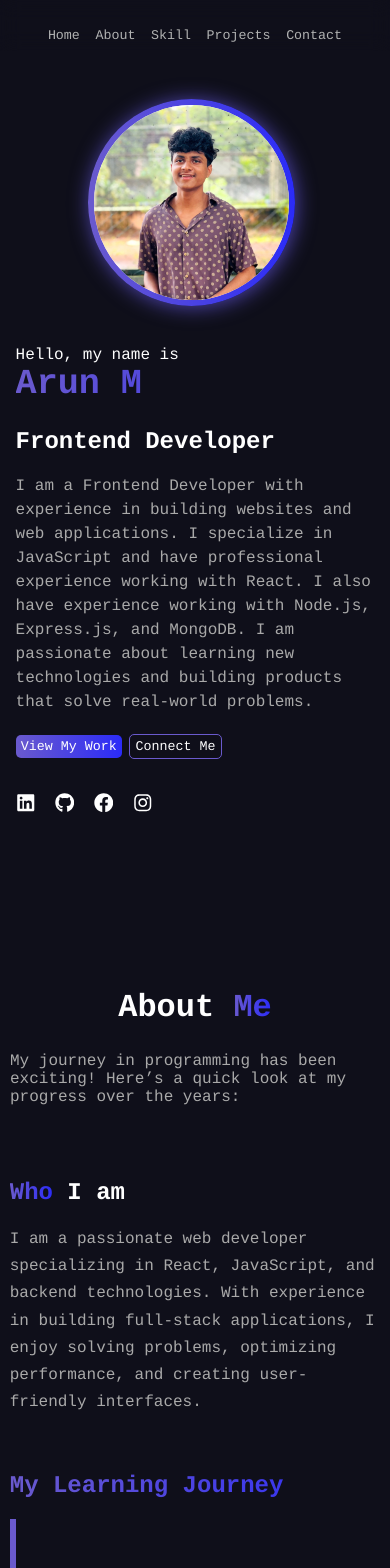
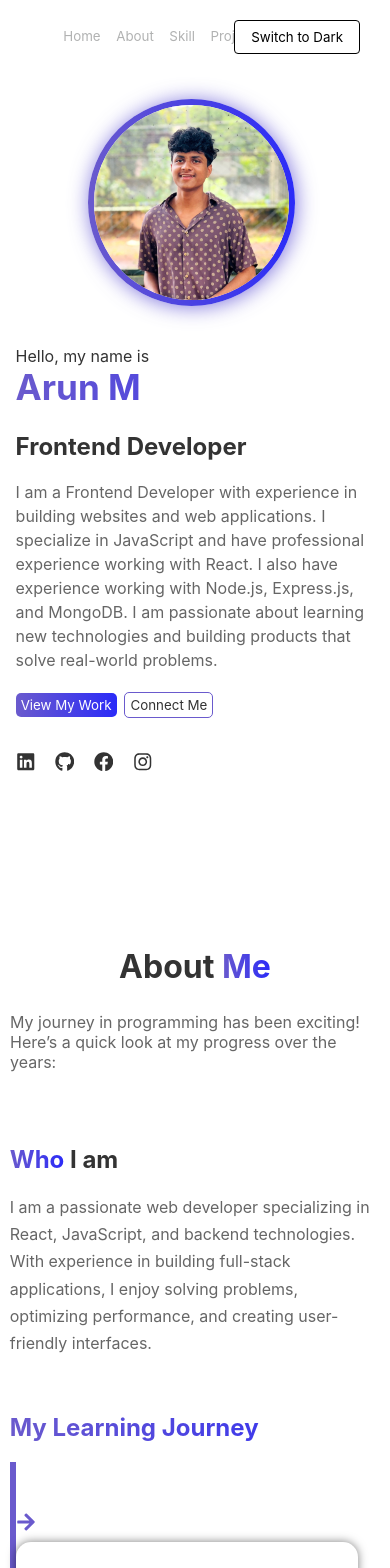
Before and after one commit to Arunitdy/portfolio-2.0, a React (Vite) app in the folder portfolio/: page / in a window 390 px wide. Shown: the top 1568 px of the page. Built offline with nearby package versions, Linux system fonts and the light colour scheme.

Commit message:
feat: add dark mode toggle and improve theme styling in Profile component

```diff
--- a/portfolio/src/All/Profile.css
+++ b/portfolio/src/All/Profile.css
@@ -1,19 +1,43 @@
-.profile {
-    background-color: transparent;
+:root {
+    /* Light Theme */
+    --bg-primary: #ffffff;
+    --bg-secondary: #f5f5f5;
+    --bg-tertiary: #0a0a23;
+    --text-primary: #333333;
+    --text-secondary: #666666;
+    --text-tertiary: #b1b2b2;
+    --gradient-primary: linear-gradient(to right, #6a5acd, rgb(43, 43, 248));
+    --border-primary: #e0e0e0;
+    --accent-color: #6a5acd;
   }
 
-.header{
-    margin: 0 ;
-    width:100%;
-    display:flex;
+  [data-theme="dark"] {
+    /* Dark Theme */
+    --bg-primary: #121212;
+    --bg-secondary: #1e1e1e;
+    --bg-tertiary: #0a0a23;
+    --text-primary: #f5f5f5;
+    --text-secondary: #aaaaaa;
+    --text-tertiary: #b1b2b2;
+    --gradient-primary: linear-gradient(to right, #6a5acd, rgb(43, 43, 248));
+    --border-primary: #444444;
+    --accent-color: #6a5acd;
+  }
+
+  .profile {}
+
+  .header {
+    margin: 0;
+    width: 100%;
+    display: flex;
     align-items: center;
     justify-content: space-between;
     backdrop-filter: blur(10px);
-    background-color:  transparent;
     position: fixed;
     top: 0;
     left: 0;
     z-index: 1000;
+    background-color: var(--bg-primary);
   }
 
   .header h1 {
@@ -23,30 +47,37 @@
     -webkit-background-clip: text;
     -webkit-text-fill-color: transparent;
   }
+
   .menu_ele {
     margin: 1vw;
-    border:none;
+    border: none;
     padding: 1vw;
     color: rgb(177, 178, 178);
     background-color: transparent;
   }
+
   .menu_ele:hover {
      color: #6a5acd;
   }
 
+  .dark_light {
+    margin-inline: 10px;
+    margin-left: auto;
+  }
+
   /* Home */
-
   .Home {
     width: 95%;
     display: grid;
     grid-template-columns: repeat(auto-fit, minmax(300px, 1fr));
-
     gap: 20px;
     margin-top: 10vw;
   }
+
   .Hello {
-    color: white;
+    color: var(--text-primary);
   }
+
   .Home h1 {
     margin-top: 0px;
     font-size: 5vw;
@@ -54,34 +85,42 @@
     -webkit-background-clip: text;
     -webkit-text-fill-color: transparent;
   }
+
   .Home h2 {
-    color: rgb(255, 255, 255);
+    color: var(--text-primary);
   }
+
   .Home_about {
-    width:40vw;
-    color: darkgrey;
+    width: 40vw;
+    color: var(--text-secondary);
     line-height: 1.5;
   }
-.Home_about p{
+
+  .Home_about p {
     margin-left: 0px;
   }
+
   .right {
     display: none;
   }
-.Home_left, .Home_right {
+
+  .Home_left,
+  .Home_right {
     padding: 10px;
-    width:100%;
+    width: 100%;
   }
+
   .Home_left {
     padding-left: 4vw;
   }
+
   .view {
-    margin:  1vw 1vw 1vw 0vw;
+    margin: 1vw 1vw 1vw 0vw;
     padding: 1vw 1.3vw;
     border-radius: 5px;
-    background: linear-gradient(to right, #6a5acd, rgb(43, 43, 248));
+    background: var(--gradient-primary);
     border: none;
-    color: white;
+    color: var(--bg-primary);
   }
 
   .connect {
@@ -89,65 +128,47 @@
     padding: 1vw 1.3vw;
     border-radius: 5px;
     border: 1px solid #6a5acd;
-    background:transparent ;
-    color: white;
+    background: transparent;
+    color: var(--text-primary);
     cursor: pointer;
     transition: all 0.3s ease-in-out;
   }
+
   .connect:hover {
     background: linear-gradient(to right, #6a5acd, rgb(43, 43, 248));
-    color: white;
+    color: var(--bg-primary);
   }
+
   .view:hover {
     border: 1px solid #6a5acd;
     background: transparent;
-    color: white;
+    color: var(--text-primary);
   }
+
   .icon {
     font-size: 2vw;
     margin-top: 30px;
-    color: white;
+    color: var(--text-primary);
     margin-right: 5vw;
   }
+
   .icon:hover {
     color: #6a5acd;
   }
+
   @keyframes shadowMove {
-    0% {
-        box-shadow: 0px 0px 20px rgba(106, 90, 205, 0.8);
+    0% { box-shadow: 0px 0px 20px rgba(106, 90, 205, 0.8); }
+    10% { box-shadow: 8px 8px 22px rgba(43, 43, 248, 0.7); }
+    20% { box-shadow: 12px 0px 25px rgba(106, 90, 205, 0.7); }
+    30% { box-shadow: 8px -8px 22px rgba(43, 43, 248, 0.7); }
+    40% { box-shadow: 0px -12px 25px rgba(106, 90, 205, 0.7); }
+    50% { box-shadow: -8px -8px 22px rgba(43, 43, 248, 0.7); }
+    60% { box-shadow: -12px 0px 25px rgba(106, 90, 205, 0.7); }
+    70% { box-shadow: -8px 8px 22px rgba(43, 43, 248, 0.7); }
+    80% { box-shadow: 0px 12px 25px rgba(106, 90, 205, 0.8); }
+    90% { box-shadow: 8px 8px 22px rgba(43, 43, 248, 0.7); }
+    100% { box-shadow: 0px 0px 20px rgba(106, 90, 205, 0.8); }
   }
-    10% {
-        box-shadow: 8px 8px 22px rgba(43, 43, 248, 0.7);
-    }
-    20% {
-        box-shadow: 12px 0px 25px rgba(106, 90, 205, 0.7);
-    }
-    30% {
-        box-shadow: 8px -8px 22px rgba(43, 43, 248, 0.7);
-    }
-    40% {
-        box-shadow: 0px -12px 25px rgba(106, 90, 205, 0.7);
-    }
-    50% {
-        box-shadow: -8px -8px 22px rgba(43, 43, 248, 0.7);
-    }
-    60% {
-        box-shadow: -12px 0px 25px rgba(106, 90, 205, 0.7);
-    }
-    70% {
-        box-shadow: -8px 8px 22px rgba(43, 43, 248, 0.7);
-    }
-    80% {
-        box-shadow: 0px 12px 25px rgba(106, 90, 205, 0.8);
-    }
-    90% {
-        box-shadow: 8px 8px 22px rgba(43, 43, 248, 0.7);
-    }
-    100% {
-        box-shadow: 0px 0px 20px rgba(106, 90, 205, 0.8);
-    }
-}
-
 
   .Home_right {
     display: flex;
@@ -164,8 +185,8 @@
     justify-content: center;
     border-radius: 50%;
     border: 6px solid transparent;
-    background: linear-gradient(white, white) padding-box,
-                linear-gradient(to right, #6a5acd, rgb(43, 43, 248)) border-box;
+    background: linear-gradient(var(--bg-primary), var(--bg-primary)) padding-box,
+                var(--gradient-primary) border-box;
     animation: shadowMove 7s infinite ease-in-out;
   }
 
@@ -177,7 +198,6 @@
 
 
   /* About */
-
   .About {
     display: flex;
     flex-direction: column;
@@ -185,52 +205,56 @@
     align-items: center;
     margin-top: 140px;
   }
-.About h1{
-    color: rgb(255, 255, 255);
+
+  .About h1 {
+    color: var(--text-primary);
     margin-bottom: 0px;
   }
+
   .About p {
-    color: darkgrey;
-
+    color: var(--text-secondary);
   }
 
-.About h1 span{
-    background: linear-gradient(to right, #6a5acd, rgb(43, 43, 248));
+  .About h1 span {
+    background: var(--gradient-primary);
     -webkit-background-clip: text;
     -webkit-text-fill-color: transparent;
   }
+
   .About_content {
     width: 95%;
     display: grid;
     grid-template-columns: repeat(auto-fit, minmax(300px, 1fr));
-
     gap: 20px;
     margin-top: 7vw;
   }
+
   .WhoIam h2 span {
-    background: linear-gradient(to right, #6a5acd, rgb(43, 43, 248));
+    background: var(--gradient-primary);
     -webkit-background-clip: text;
     -webkit-text-fill-color: transparent;
   }
+
   .WhoIam h2 {
-    color: rgb(255, 255, 255);
+    color: var(--text-primary);
   }
+
   .WhoIam p {
     padding-left: 0px;
     line-height: 1.7;
-    color: darkgrey;
+    color: var(--text-secondary);
     margin-left: 0px;
   }
 
   .skill {
-    margin-top :140px;
+    margin-top: 140px;
   }
+
   /* Footer */
-
   .footer {
-    border-top: .1vw solid white;
-    background: #0a0a23;
-    color: darkgray;
+    border-top: .1vw solid var(--border-primary);
+    background: var(--bg-tertiary);
+    color: var(--text-secondary);
     padding: 40px 0;
   }
 
@@ -242,64 +266,34 @@
     padding: 0 20px;
   }
 
-  .contact-info,
-  .contact-form {
-    width: 48%;
-  }
-
   .contact-info h2,
   .contact-form h2 {
-    color: #6a5acd;
-  }
-
-  .contact-info p {
-    font-size: 14px;
-    line-height: 1.6;
-    margin-left: 0px;
-  }
-
-  .contact-info ul {
-    list-style: none;
-    padding: 0;
-  }
-
-  .contact-info ul li {
-    margin-bottom: 10px;
+    color: var(--accent-color);
   }
 
   .contact-info a {
-    color: #6a5acd;
+    color: var(--accent-color);
     text-decoration: none;
-  }
-
-  .contact-form form {
-    display: flex;
-    flex-direction: column;
   }
 
   .contact-form input,
   .contact-form textarea {
-    background: #222;
+    background: var(--bg-secondary);
     border: none;
     padding: 10px;
     margin-bottom: 10px;
-    color: darkgray;
+    color: var(--text-secondary);
     font-size: 14px;
     width: 100%;
   }
 
-  .contact-form textarea {
-    height: 80px;
-    resize: none;
-  }
-
   .contact-form button {
-    background: #6a5acd;
-    color: white;
+    background: var(--accent-color);
+    color: var(--text-primary);
     border: none;
     width: 140px;
     border-radius: 5px;
-    margin-left:auto;
+    margin-left: auto;
     padding: 5px;
     font-size: 16px;
     cursor: pointer;
@@ -308,27 +302,27 @@
 
   .contact-form button:hover {
     background: transparent;
-    border: 2px solid #6a5acd;
+    border: 2px solid var(--accent-color);
   }
 
-.time{
+  .time {
     font-size: 10px;
   }
 
+  /* Media Queries (unchanged as they use relative units) */
   @media (min-width: 768px) {
     .right {
       display: none;
     }
-
   }
 
   @media (max-width: 768px) {
-
     .header {
       padding-top: 20px;
-        border-bottom: #222;
+      border-bottom: var(--border-primary);
       justify-content: center;
     }
+
     .header h1 {
         display:none;
     }
--- a/portfolio/src/All/Profile.jsx
+++ b/portfolio/src/All/Profile.jsx
@@ -6,6 +6,7 @@ import { Skills } from "./Skill/Skill";
 import { Projects } from "./Project/Projects";
 import emailjs from "@emailjs/browser";
 import "./Profile.css";
+import "../index.css";
 
 
 export const Profile = () => {
@@ -16,6 +17,16 @@ export const Profile = () => {
         email: "",
         message: ""
     });
+    const [darkMode, setDarkMode] = useState(false);
+
+    const toggleTheme = () => {
+      setDarkMode(prevMode => !prevMode);
+    };
+
+    useEffect(() => {
+      document.documentElement.setAttribute('data-theme', darkMode ? 'dark' : 'light');
+    }, [darkMode]);
+
 
     useEffect(() => {
         const interval = setInterval(() => {
@@ -72,6 +83,12 @@ export const Profile = () => {
                         <a href="#projects"><button className="menu_ele">Projects</button></a>
                         <a href="#contact"><button className="menu_ele">Contact</button></a>
                     </div>
+                    <button
+                        className="dark_light"
+                        onClick={toggleTheme}
+                    >
+                        {darkMode ? 'Switch to Light' : 'Switch to Dark'}
+                    </button>
             </ div>
 
             <div id ="home" className="Home">
--- a/portfolio/src/App.jsx
+++ b/portfolio/src/App.jsx
@@ -5,9 +5,9 @@ import './App.css'
 function App() {
 
   return (
-    <>
+    <div className="App">
       <Profile/>
-    </>
+    </div>
   )
 }
 
--- a/portfolio/src/index.css
+++ b/portfolio/src/index.css
@@ -1,16 +1,40 @@
+:root {
+  --font-main: -apple-system, BlinkMacSystemFont, 'San Francisco', 'Helvetica Neue',
+               Helvetica, Arial, sans-serif;
+  --font-code: Courier, monospace;
+  --bg-color: white;
+  --text-color: black;
+}
+
+[data-theme="dark"] {
+  --bg-color: #0f0f1a;
+  --text-color: white;
+}
 
 * {
-  font-family: San Francisco, Courier, Helvetica, Arial, san-serif, monospace;
+  font-family: var(--font-main), var(--font-code);
 }
 
 body, html {
   margin: 0;
   padding: 0;
-  background-color: #0f0f1a;
+  background-color: var(--bg-color);
+  color: var(--text-color);
+  transition: background-color 0.3s ease, color 0.3s ease;
 }
 
 button {
   cursor: pointer;
-  margin: 0px;
-  padding: 0px;
+  margin: 0;
+  padding: 8px 16px;
+  background-color: var(--bg-color);
+  color: var(--text-color);
+  border: 1px solid var(--text-color);
+  border-radius: 4px;
 }
+
+.dark_light {
+  position: fixed;
+  top: 20px;
+  right: 20px;
+}
```
Lines whose indentation alone changed are shown as unchanged.
